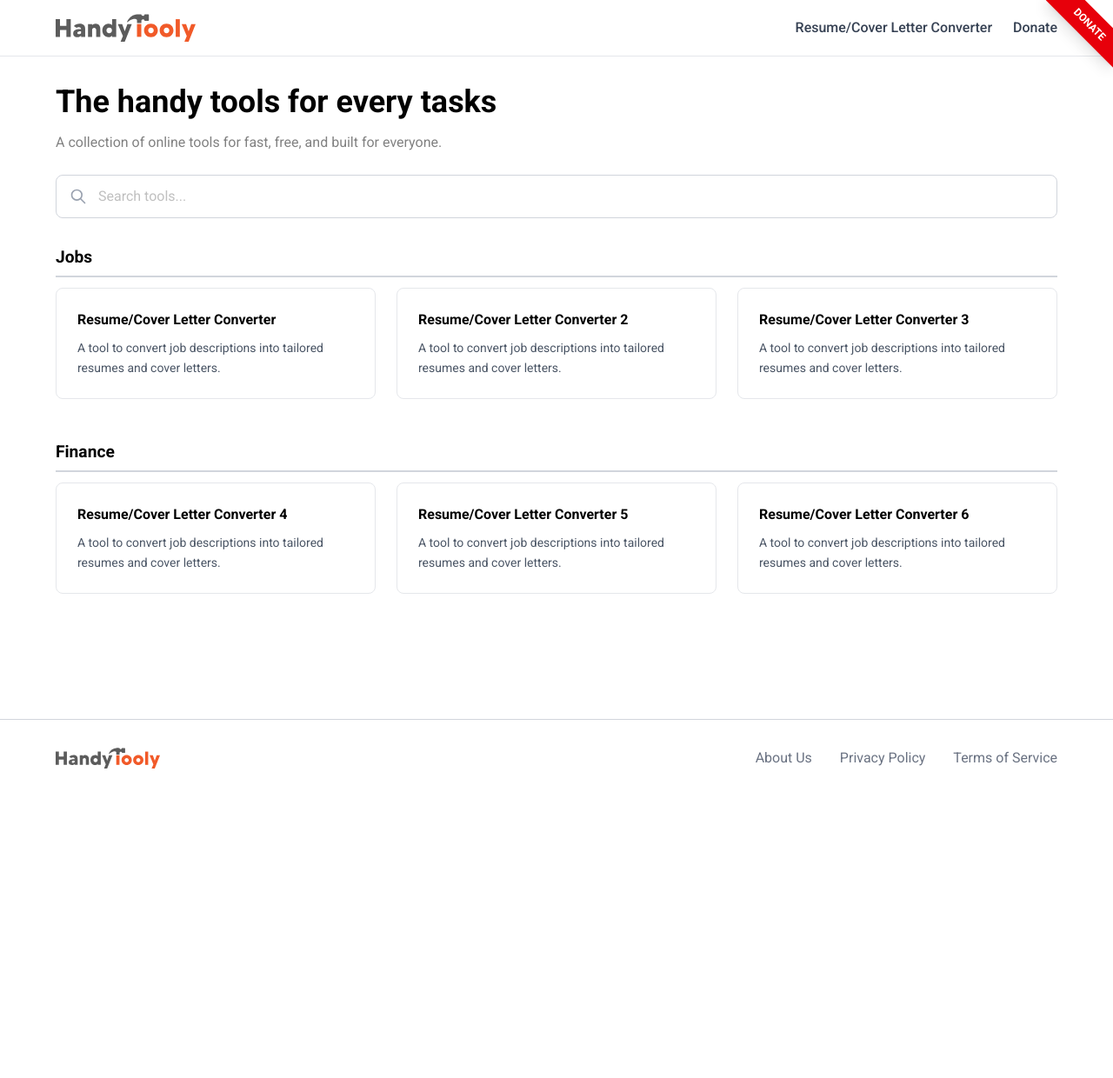
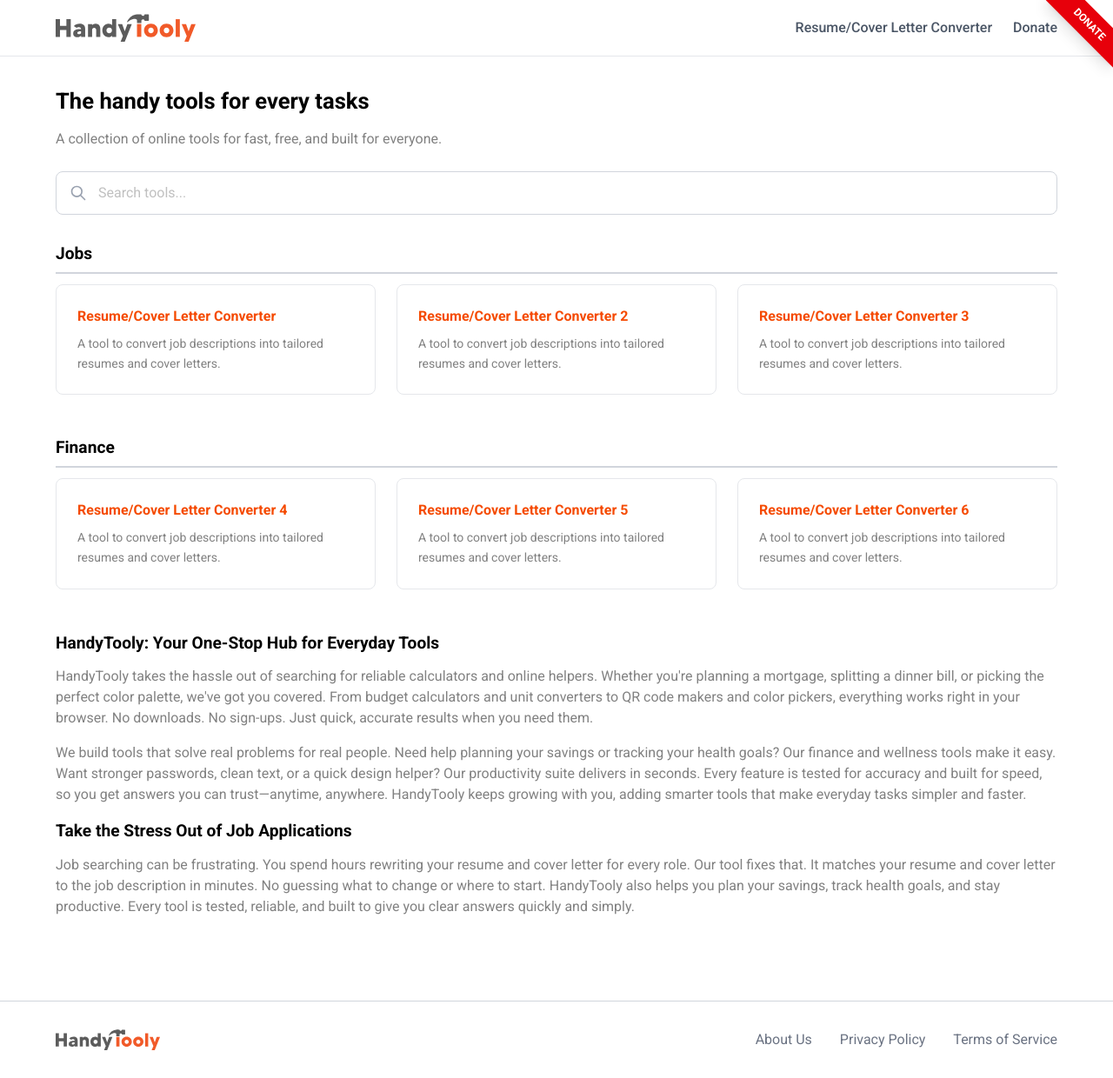
Before and after one commit to Version12345/HandyTooly, a Next.js app: page / in a window 1280 px wide. Shown: the whole page at 87% size. Before the commit the page ends 916 px from the top, so only its background shows below. Built offline with nearby package versions, Linux system fonts and the light colour scheme.

Commit message:
Homepage text update

```diff
--- a/src/app/globals.scss
+++ b/src/app/globals.scss
@@ -27,7 +27,7 @@ body {
 
 h1, h2, h3, h4, h5, h6 {
   font-weight: bold;
-  color: black;
+  color: var(--color-black);
 }
 
 h1 {
@@ -76,7 +76,18 @@ li {
 }
 
 .main-layout {
-    header {
-        border-bottom: 1px solid #e5e7eb; /* Tailwind gray-200 */
+  header {
+      border-bottom: 1px solid #e5e7eb; /* Tailwind gray-200 */
+  }
+}
+
+.tool-list-item {
+  h3 {
+    color: var(--color-orange-600);
+    transition: color 0.2s;
+
+    &:hover {
+      color: var(--color-orange-400);
     }
+  }
 }
--- a/src/app/page.tsx
+++ b/src/app/page.tsx
@@ -44,9 +44,7 @@ export default function Home() {
       <div className="max-w-6xl mx-auto">
         <div className="space-y-6">
           <h1>
-            <span className="text-4xl">
-              The handy tools for every tasks
-            </span>
+            The handy tools for every tasks
           </h1>
           <p className="leading-relaxed">
             A collection of online tools for fast, free, and built for everyone.
@@ -75,7 +73,7 @@ export default function Home() {
             <div className="text-center py-12">
               <div className="text-gray-400 text-6xl mb-4">🔍</div>
               <h3 className="text-lg font-semibold text-gray-900 mb-2">No tools found</h3>
-              <p className="text-gray-600">Try adjusting your search terms</p>
+              <p>Try adjusting your search terms</p>
             </div>
           ) : (
             Object.entries(filteredTools).map(([category, toolsList]) => (
@@ -96,13 +94,13 @@ export default function Home() {
                     <Link
                       key={index}
                       href={tool.link}
-                      className="block bg-white border border-gray-200 rounded-lg p-4 md:p-6 hover:border-gray-300 hover:shadow-md transition-all duration-200 group"
+                      className="block bg-white border border-gray-200 rounded-lg p-4 md:p-6 hover:border-gray-300 hover:shadow-md transition-all duration-200 group tool-list-item"
                     >
                       <div className="space-y-3">
-                        <h3 className="text-lg font-semibold text-gray-900 group-hover:text-blue-600 transition-colors">
+                        <h3 className="transition-colors">
                           {tool.name}
                         </h3>
-                        <p className="text-gray-600 text-sm leading-relaxed hidden md:block">
+                        <p className="text-sm leading-relaxed hidden md:block">
                           {tool.description}
                         </p>
                       </div>
@@ -112,6 +110,23 @@ export default function Home() {
               </div>
             ))
           )}
+          <div>
+            <h2>
+              HandyTooly: Your One-Stop Hub for Everyday Tools
+            </h2>
+            <p className="mb-4">
+              HandyTooly takes the hassle out of searching for reliable calculators and online helpers. Whether you&apos;re planning a mortgage, splitting a dinner bill, or picking the perfect color palette, we&apos;ve got you covered. From budget calculators and unit converters to QR code makers and color pickers, everything works right in your browser. No downloads. No sign-ups. Just quick, accurate results when you need them.
+            </p>
+            <p className="mb-4">
+              We build tools that solve real problems for real people. Need help planning your savings or tracking your health goals? Our finance and wellness tools make it easy. Want stronger passwords, clean text, or a quick design helper? Our productivity suite delivers in seconds. Every feature is tested for accuracy and built for speed, so you get answers you can trust—anytime, anywhere. HandyTooly keeps growing with you, adding smarter tools that make everyday tasks simpler and faster.
+            </p>
+            <h2>
+              Take the Stress Out of Job Applications
+            </h2>
+            <p>
+              Job searching can be frustrating. You spend hours rewriting your resume and cover letter for every role. Our tool fixes that. It matches your resume and cover letter to the job description in minutes. No guessing what to change or where to start. HandyTooly also helps you plan your savings, track health goals, and stay productive. Every tool is tested, reliable, and built to give you clear answers quickly and simply.
+            </p>
+          </div>
         </div>
       </div>
     </main>
--- a/src/components/layout/Footer.tsx
+++ b/src/components/layout/Footer.tsx
@@ -11,6 +11,10 @@ export default function Footer() {
   return (
     <footer className="border-t border-gray-300 py-8 px-8 mt-16">
       <div className="max-w-6xl mx-auto flex justify-between items-center">
+        <Link
+          className="inline-block"
+          href="/"
+        >
             <Image
                 src="/images/handy-tooly-logo.svg"
                 alt="HandyTooly Logo"
@@ -18,6 +22,7 @@ export default function Footer() {
                 width={300}
                 height={100}
             />
+        </Link>
         <div className="flex space-x-8">
           {FOOTER_LINKS.map((link) => (
             <Link
--- a/src/components/layout/Header.tsx
+++ b/src/components/layout/Header.tsx
@@ -16,8 +16,8 @@ export default function Header() {
 
     // change if router.pathname starts with the href
     const routeClass = pathname.startsWith(href) ?
-      'text-orange-500 hover:text-orange-700' :
-      'text-gray-700 hover:text-gray-900';
+      'text-orange-600 hover:text-orange-400' :
+      'text-gray-600 hover:text-gray-400';
 
     return `${baseClass} ${routeClass}`;
   };
```
Also changed, not shown: src/app/api/converter/route.ts (+0 -16 lines). Lines whose indentation alone changed are shown as unchanged.
